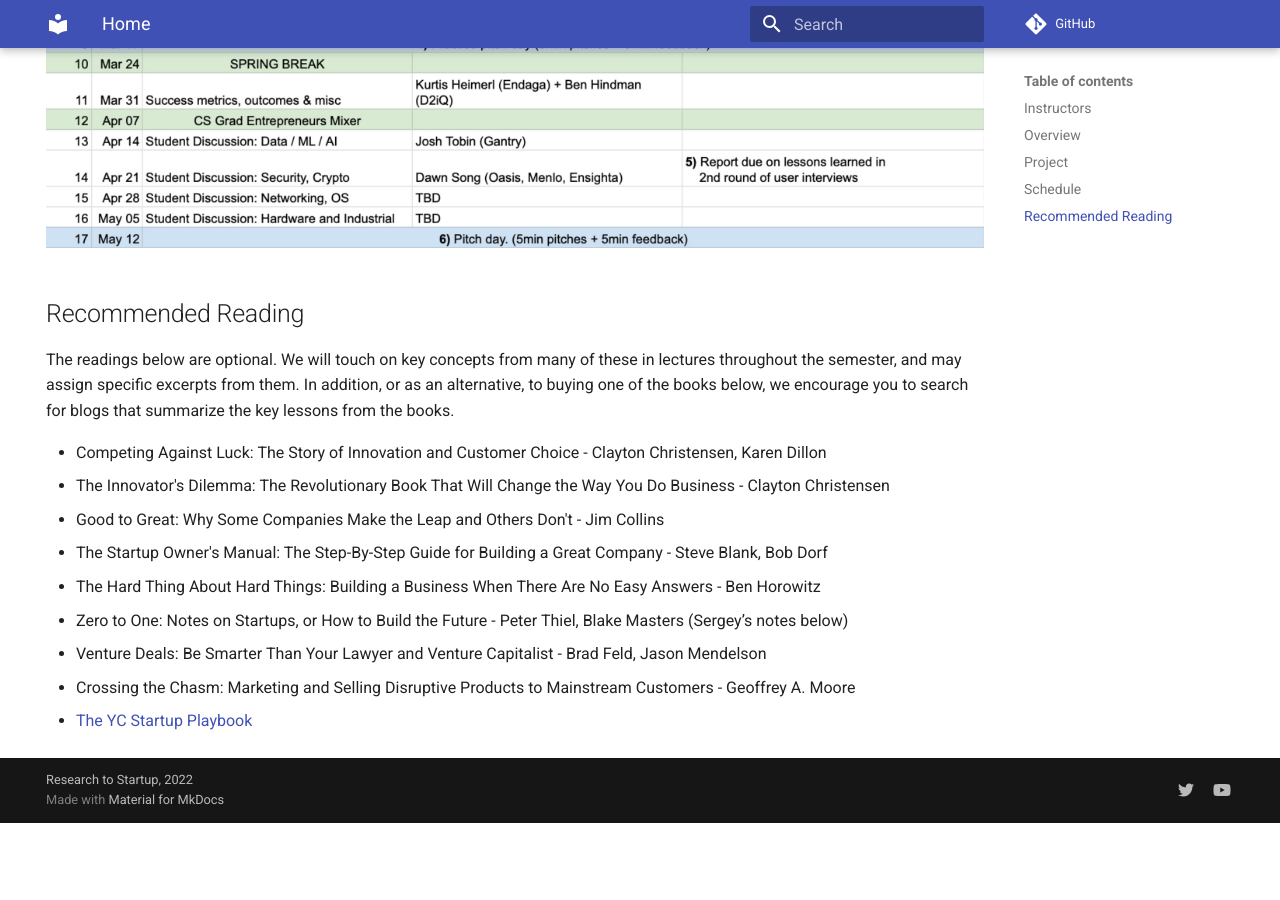
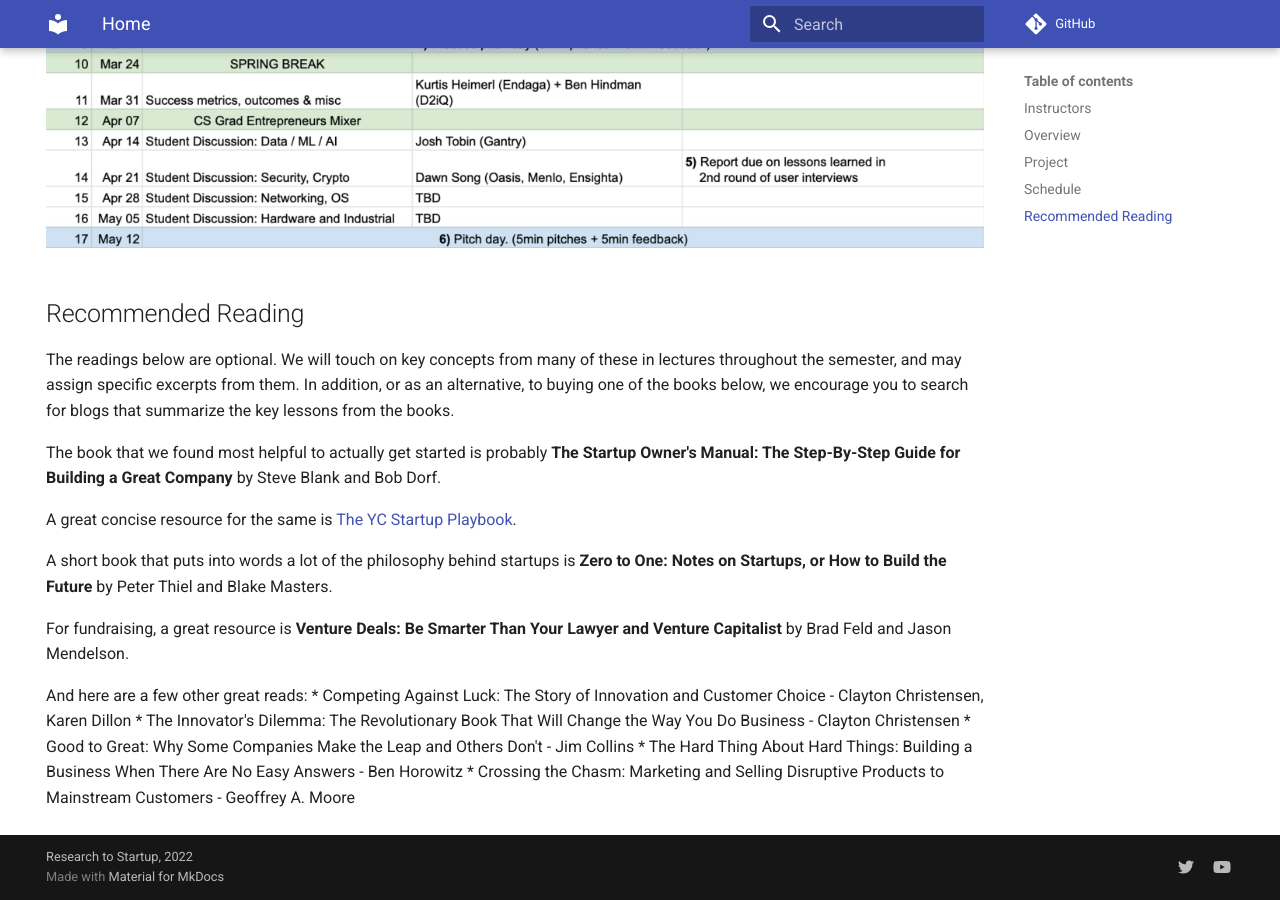
Before and after one commit to research-to-startup/research-to-startup.github.io, an MkDocs documentation site: the page built from docs/index.md, in a window 1280 px wide and 900 px high, scrolled down 2002 px. Built offline with MkDocs 1.6.1 and Material for MkDocs 9.7.7, drawn with Linux system fonts in a browser that asks for light colours; comment, search, counter and statistics services are not loaded; before the commit the page ends 2825 px from its top, so only the background shows below that.

Commit message:
Update index.md

```diff
--- a/docs/index.md
+++ b/docs/index.md
@@ -71,12 +71,17 @@
 In addition, or as an alternative, to buying one of the books below, we encourage
 you to search for blogs that summarize the key lessons from the books.
 
+The book that we found most helpful to actually get started is probably **The Startup Owner's Manual: The Step-By-Step Guide for Building a Great Company** by Steve Blank and Bob Dorf.
+
+A great concise resource for the same is [The YC Startup Playbook](https://playbook.samaltman.com).
+
+A short book that puts into words a lot of the philosophy behind startups is **Zero to One: Notes on Startups, or How to Build the Future** by Peter Thiel and Blake Masters.
+
+For fundraising, a great resource is **Venture Deals: Be Smarter Than Your Lawyer and Venture Capitalist** by Brad Feld and Jason Mendelson.
+
+And here are a few other great reads:
 * Competing Against Luck: The Story of Innovation and Customer Choice - Clayton Christensen, Karen Dillon
 * The Innovator's Dilemma: The Revolutionary Book That Will Change the Way You Do Business - Clayton Christensen
 * Good to Great: Why Some Companies Make the Leap and Others Don't - Jim Collins
-* The Startup Owner's Manual: The Step-By-Step Guide for Building a Great Company - Steve Blank, Bob Dorf
 * The Hard Thing About Hard Things: Building a Business When There Are No Easy Answers - Ben Horowitz
-* Zero to One: Notes on Startups, or How to Build the Future - Peter Thiel, Blake Masters (Sergey’s notes below)
-* Venture Deals: Be Smarter Than Your Lawyer and Venture Capitalist - Brad Feld, Jason Mendelson
 * Crossing the Chasm: Marketing and Selling Disruptive Products to Mainstream Customers - Geoffrey A. Moore
-* [The YC Startup Playbook](https://playbook.samaltman.com)
```
